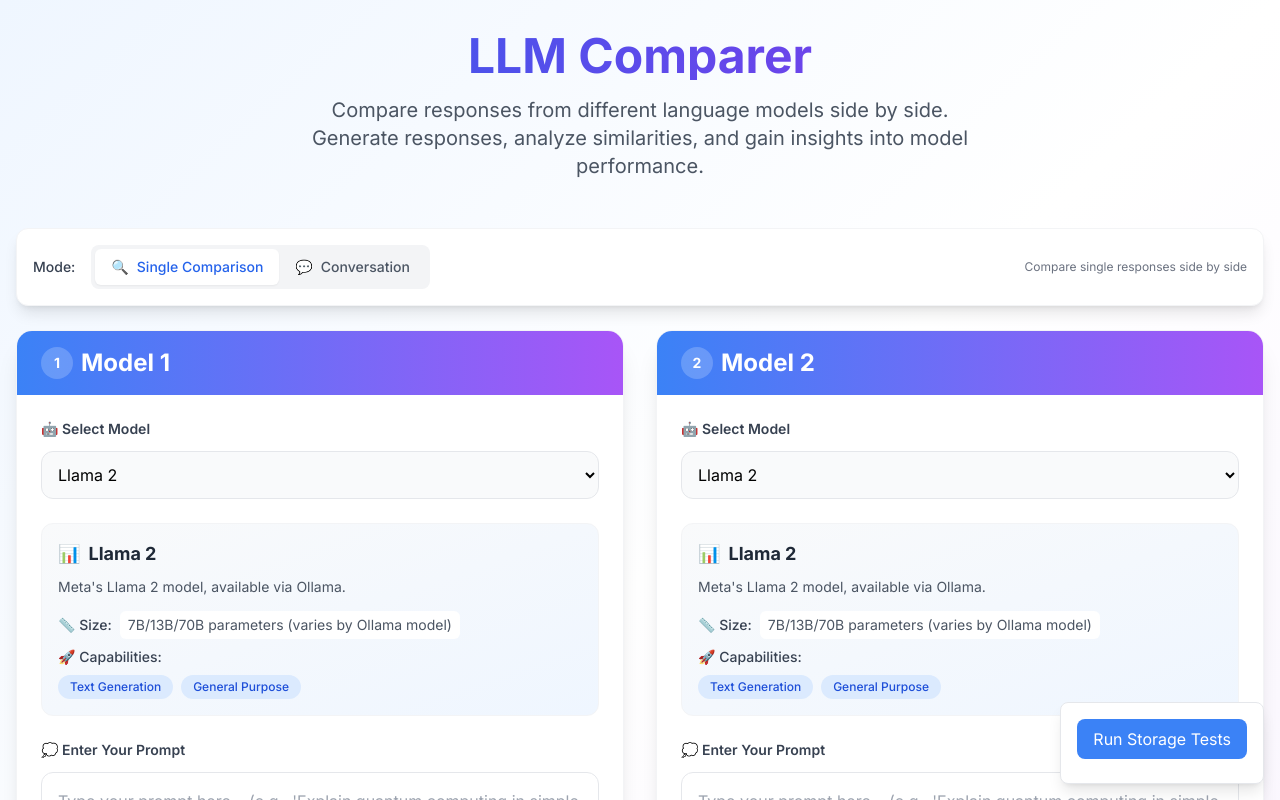
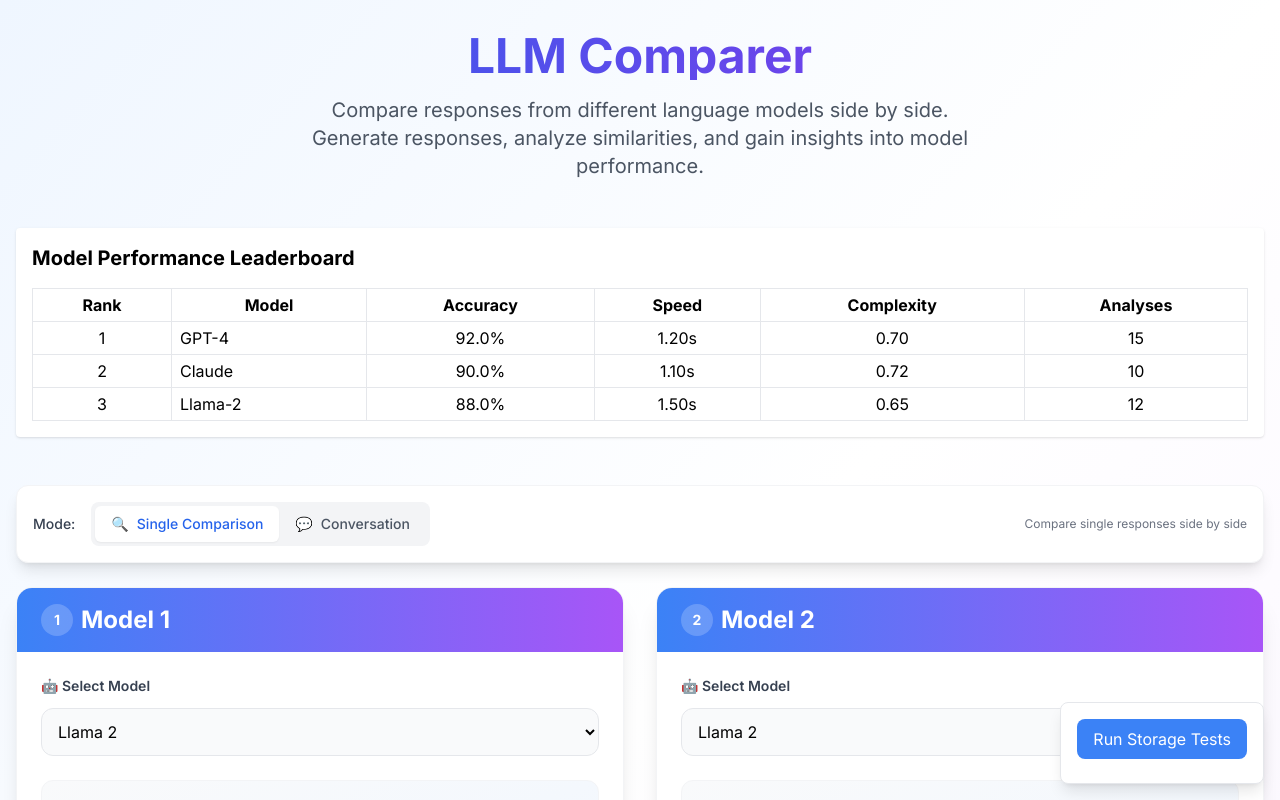
Before and after one commit to SakethD12345/LLM-Comparer, a Next.js app: page / in a window 1280 px wide. Shown: the top 800 px of the page. Built offline with nearby package versions, Linux system fonts and the light colour scheme.

Commit message:
feat: add Model Performance Leaderboard to main page
- Implemented /api/leaderboard API endpoint serving mock model performance data
- Created Leaderboard component to display model rankings and metrics
- Integrated leaderboard into main page below the header

```diff
--- /dev/null
+++ b/src/app/api/leaderboard/route.ts
@@ -0,0 +1,30 @@
+import { NextResponse } from 'next/server';
+
+// Mock leaderboard data
+const leaderboard = [
+  {
+    model: 'GPT-4',
+    accuracy: 0.92,
+    speed: 1.2,
+    complexity: 0.7,
+    analyses: 15,
+  },
+  {
+    model: 'Llama-2',
+    accuracy: 0.88,
+    speed: 1.5,
+    complexity: 0.65,
+    analyses: 12,
+  },
+  {
+    model: 'Claude',
+    accuracy: 0.90,
+    speed: 1.1,
+    complexity: 0.72,
+    analyses: 10,
+  },
+];
+
+export async function GET() {
+  return NextResponse.json({ leaderboard });
+}
--- a/src/app/page.tsx
+++ b/src/app/page.tsx
@@ -11,6 +11,7 @@
 import ConversationPanel from '@/components/ConversationPanel';
 import ModeSelector from '@/components/ModeSelector';
 import ConversationList from '@/components/ConversationList';
+import Leaderboard from '@/components/Leaderboard';
 
 export default function Home() {
   const [comparisonResults, setComparisonResults] = useState<ComparisonResult[]>([]);
@@ -315,6 +316,11 @@
           </p>
         </div>
 
+        {/* Leaderboard */}
+        <div className="mb-12">
+          <Leaderboard />
+        </div>
+
         {/* Mode Selector */}
         <ModeSelector
           isConversationMode={isConversationMode}
--- /dev/null
+++ b/src/components/Leaderboard.tsx
@@ -0,0 +1,59 @@
+import React, { useEffect, useState } from 'react';
+
+interface LeaderboardEntry {
+  model: string;
+  accuracy: number;
+  speed: number;
+  complexity: number;
+  analyses: number;
+}
+
+const Leaderboard: React.FC = () => {
+  const [data, setData] = useState<LeaderboardEntry[]>([]);
+  const [loading, setLoading] = useState(true);
+
+  useEffect(() => {
+    fetch('/api/leaderboard')
+      .then((res) => res.json())
+      .then((json) => {
+        setData(json.leaderboard);
+        setLoading(false);
+      });
+  }, []);
+
+  if (loading) return <div>Loading leaderboard...</div>;
+
+  return (
+    <div className="p-4 bg-white rounded shadow">
+      <h2 className="text-xl font-bold mb-4">Model Performance Leaderboard</h2>
+      <table className="min-w-full border">
+        <thead>
+          <tr>
+            <th className="border px-2 py-1">Rank</th>
+            <th className="border px-2 py-1">Model</th>
+            <th className="border px-2 py-1">Accuracy</th>
+            <th className="border px-2 py-1">Speed</th>
+            <th className="border px-2 py-1">Complexity</th>
+            <th className="border px-2 py-1">Analyses</th>
+          </tr>
+        </thead>
+        <tbody>
+          {data
+            .sort((a, b) => b.accuracy - a.accuracy)
+            .map((entry, idx) => (
+              <tr key={entry.model}>
+                <td className="border px-2 py-1 text-center">{idx + 1}</td>
+                <td className="border px-2 py-1">{entry.model}</td>
+                <td className="border px-2 py-1 text-center">{(entry.accuracy * 100).toFixed(1)}%</td>
+                <td className="border px-2 py-1 text-center">{entry.speed.toFixed(2)}s</td>
+                <td className="border px-2 py-1 text-center">{entry.complexity.toFixed(2)}</td>
+                <td className="border px-2 py-1 text-center">{entry.analyses}</td>
+              </tr>
+            ))}
+        </tbody>
+      </table>
+    </div>
+  );
+};
+
+export default Leaderboard;
```
